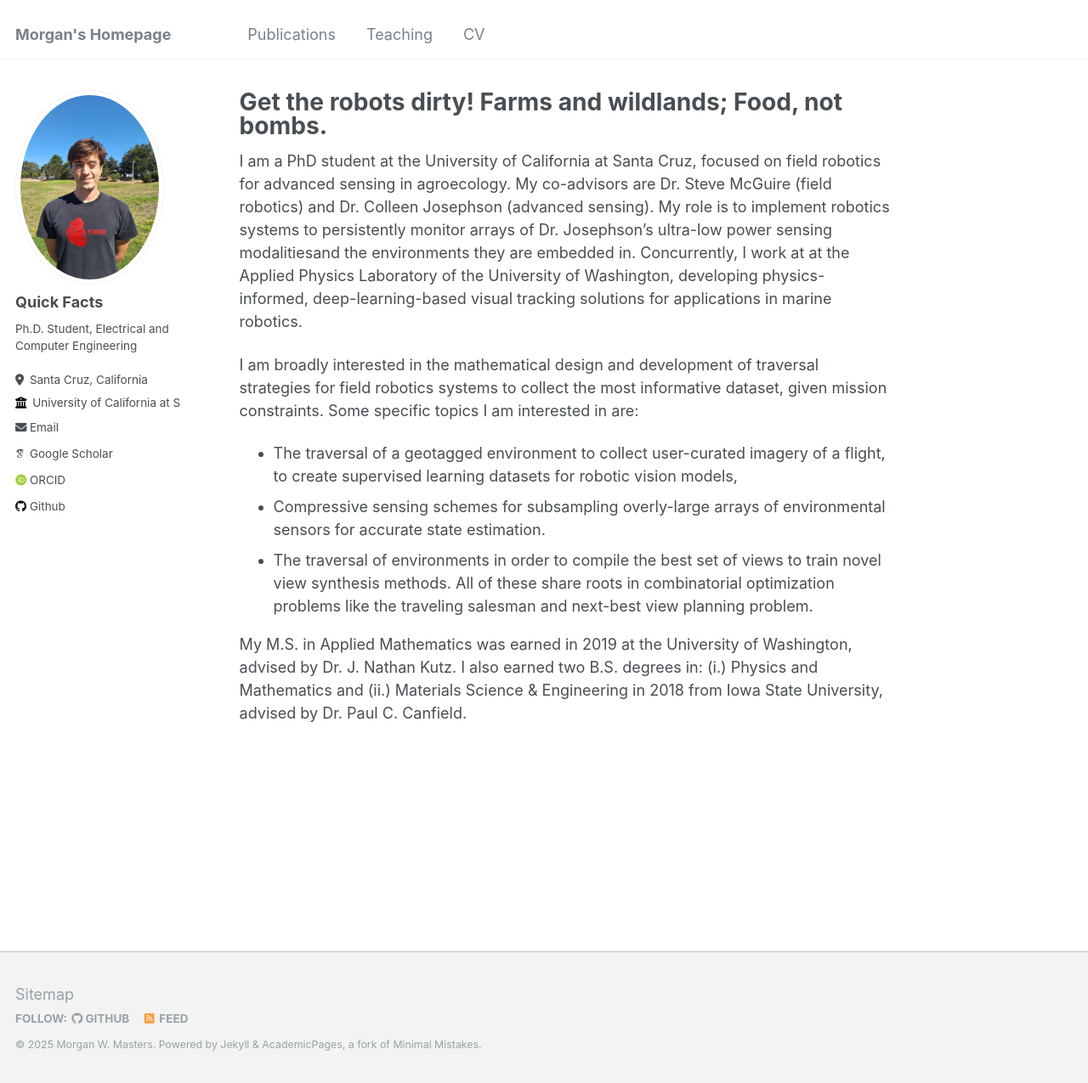
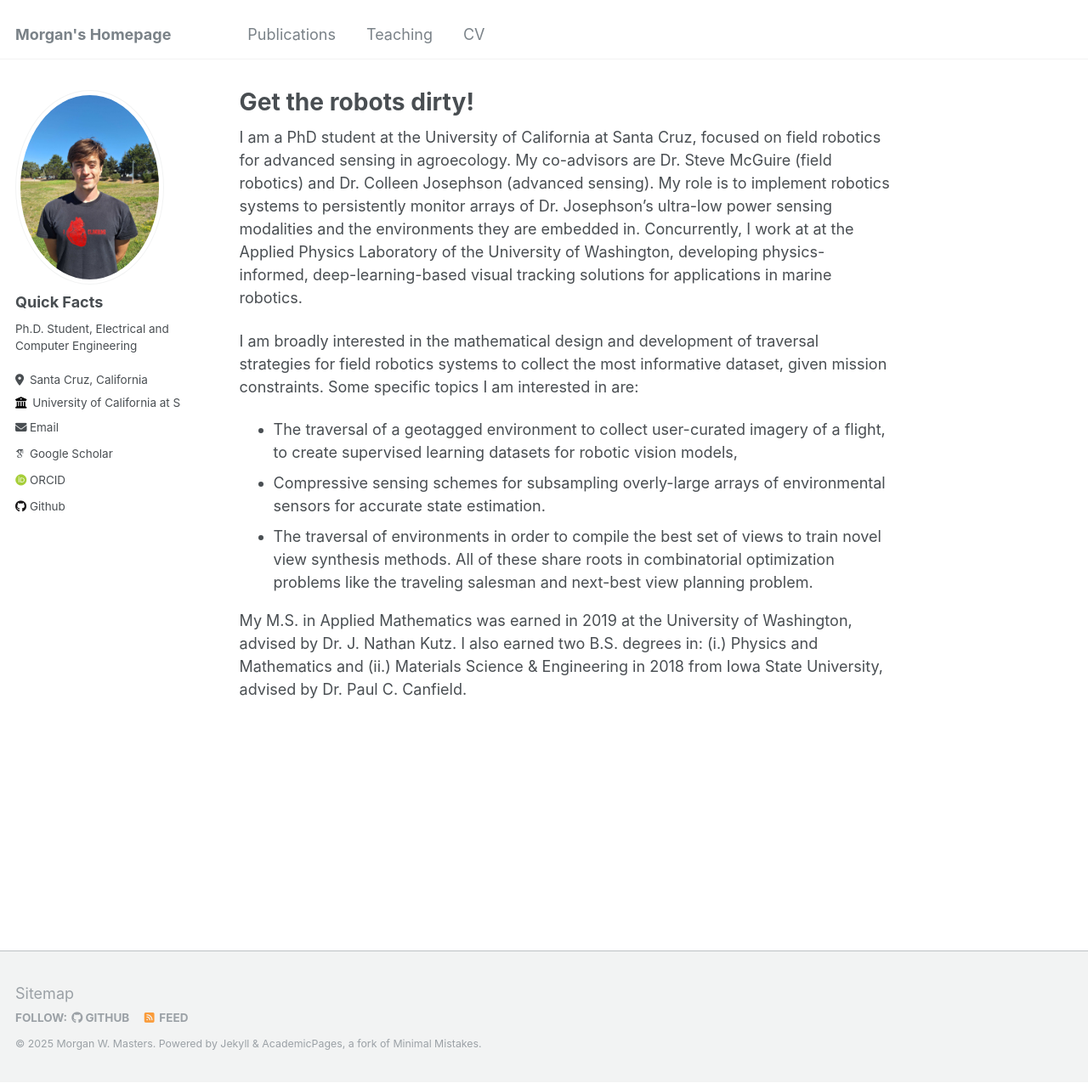
Before and after one commit to MorganMasters/MorganMasters.github.io, a Jekyll site: the page built from _pages/about.md, in a window 1280 px wide and 1275 px high. Shown: the whole window at 85% size. Built offline with Jekyll 4.4.1, drawn with Linux system fonts in a browser that asks for light colours; some web fonts are replaced.

Commit message:
typo correction

```diff
--- a/_pages/about.md
+++ b/_pages/about.md
@@ -1,6 +1,6 @@
 ---
 permalink: /
-title: "Get the robots dirty! Farms and wildlands; Food, not bombs."
+title: "Get the robots dirty!"
 author_profile: true
 redirect_from:
   - /about/
@@ -9,7 +9,7 @@ redirect_from:
 
 I am a PhD student at the University of California at Santa Cruz, focused on field robotics for advanced sensing in agroecology.
 My co-advisors are Dr. Steve McGuire (field robotics) and Dr. Colleen Josephson (advanced sensing).
-My role is to implement robotics systems to persistently monitor arrays of Dr. Josephson's ultra-low power sensing modalitiesand the environments they are embedded in.
+My role is to implement robotics systems to persistently monitor arrays of Dr. Josephson's ultra-low power sensing modalities and the environments they are embedded in.
 Concurrently, I work at at the Applied Physics Laboratory of the University of Washington,
 developing physics-informed, deep-learning-based visual tracking solutions for applications in marine robotics.
 
```
